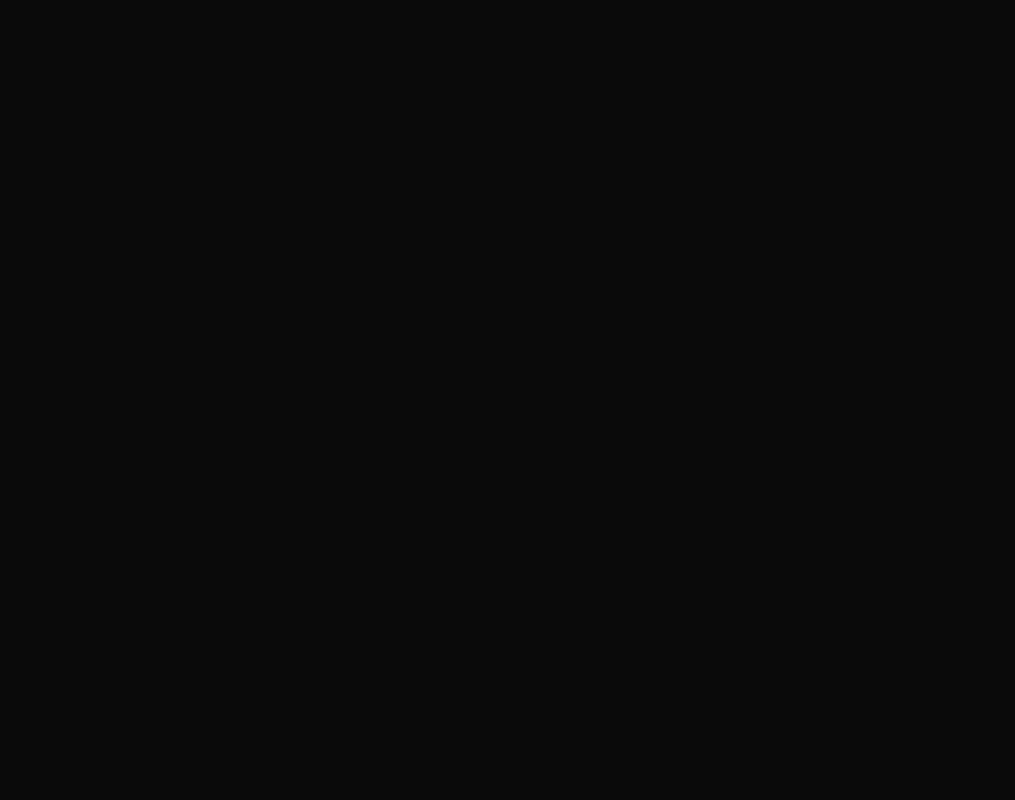
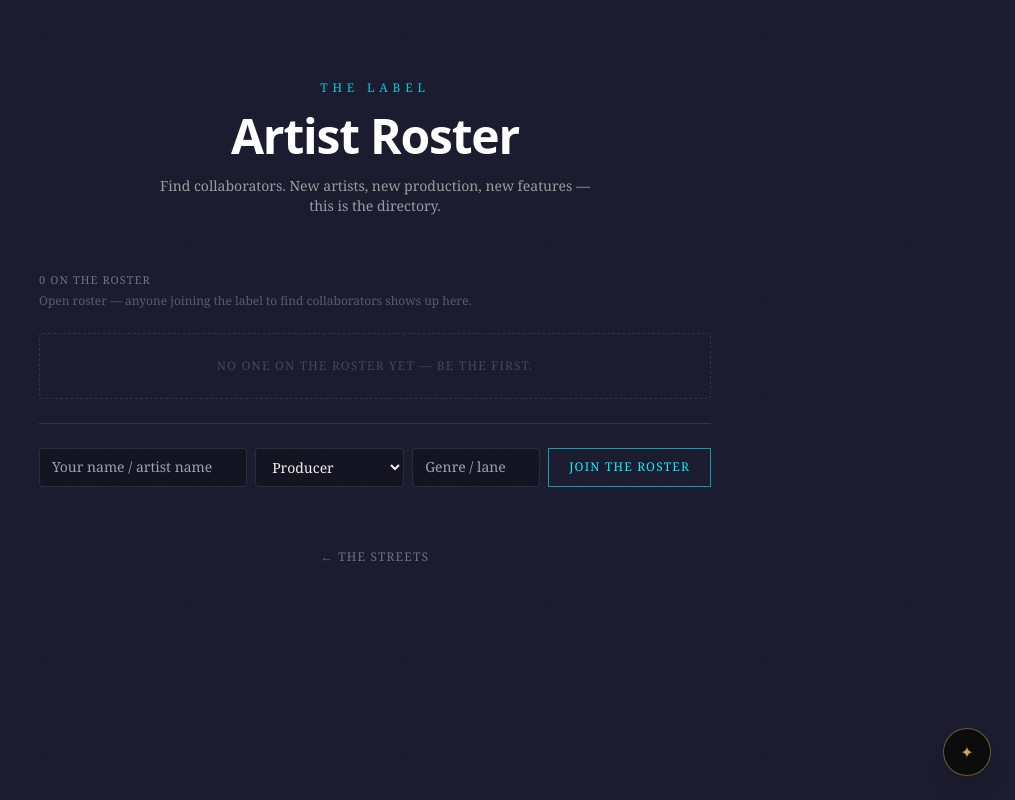
Before and after one commit to Businessbear1981/Active_Members_Only, a Next.js app: page /streets/roster in a window 1280 px wide. Before the commit this address had no page. Shown: the whole page, without its empty margins (265-1280 px from the left). Built offline with nearby package versions, Linux system fonts and the light colour scheme.

Commit message:
Add platform-wide Artist Roster for discovery/new collaborations and a real release-submission pipeline (Spotify/iTunes entry point)

```diff
--- a/app/streets/[genre]/[project]/page.tsx
+++ b/app/streets/[genre]/[project]/page.tsx
@@ -4,6 +4,7 @@ import { getSpace } from '@/lib/config'
 import Arranger from '@/components/streets/Arranger'
 import Collaborators from '@/components/streets/Collaborators'
 import ProjectAssets from '@/components/streets/ProjectAssets'
+import ReleasePipeline from '@/components/streets/ReleasePipeline'
 
 export default async function ProjectRoomPage({
   params,
@@ -35,6 +36,10 @@ export default async function ProjectRoomPage({
         <section className="border border-white/10 rounded p-5 bg-black/10">
           <ProjectAssets />
         </section>
+
+        <section className="border border-white/10 rounded p-5 bg-black/10">
+          <ReleasePipeline />
+        </section>
       </div>
 
       <div className="text-center mt-14">
--- a/app/streets/page.tsx
+++ b/app/streets/page.tsx
@@ -15,6 +15,15 @@ export default function StreetsPage() {
           Genre rooms, project rooms, the arranger, the roster, the contracts, the release pipeline.
           This is the label. This is where the work happens.
         </p>
+      </div>
+
+      <div className="max-w-2xl mx-auto flex justify-center mb-8">
+        <Link
+          href="/streets/roster"
+          className="px-6 py-3 border border-streets-cyan/50 text-streets-cyan text-xs tracking-widest uppercase hover:bg-streets-cyan/10 transition-colors"
+        >
+          Artist Roster →
+        </Link>
       </div>
 
       <div className="max-w-2xl mx-auto grid grid-cols-1 gap-4">
--- /dev/null
+++ b/app/streets/roster/page.tsx
@@ -0,0 +1,27 @@
+import Link from 'next/link'
+import LabelRoster from '@/components/streets/LabelRoster'
+
+export default function RosterPage() {
+  return (
+    <main className="min-h-screen bg-streets-bg px-6 py-20">
+      <div className="max-w-2xl mx-auto flex flex-col items-center text-center gap-4 mb-14">
+        <p className="text-xs tracking-[0.4em] uppercase text-streets-cyan opacity-80">THE LABEL</p>
+        <h1 className="text-3xl md:text-5xl font-sans font-bold tracking-tight text-white">Artist Roster</h1>
+        <p className="text-sm text-ivory/60 max-w-md">
+          Find collaborators. New artists, new production, new features — this is the directory.
+        </p>
+      </div>
+
+      <LabelRoster />
+
+      <div className="text-center mt-14">
+        <Link
+          href="/streets"
+          className="text-xs tracking-widest uppercase text-ivory/40 hover:text-streets-cyan transition-colors"
+        >
+          ← The Streets
+        </Link>
+      </div>
+    </main>
+  )
+}
--- /dev/null
+++ b/components/streets/LabelRoster.tsx
@@ -0,0 +1,104 @@
+'use client'
+
+import { useState } from 'react'
+
+type Role = 'Producer' | 'Vocalist' | 'Rapper' | 'Engineer' | 'Songwriter' | 'Guest Producer'
+
+interface RosterArtist {
+  id: string
+  name: string
+  role: Role
+  genre: string
+}
+
+const ROLES: Role[] = ['Producer', 'Vocalist', 'Rapper', 'Engineer', 'Songwriter', 'Guest Producer']
+
+export default function LabelRoster() {
+  const [artists, setArtists] = useState<RosterArtist[]>([])
+  const [name, setName] = useState('')
+  const [role, setRole] = useState<Role>('Producer')
+  const [genre, setGenre] = useState('')
+
+  function addArtist() {
+    if (!name.trim()) return
+    setArtists(prev => [
+      ...prev,
+      { id: `${Date.now()}`, name: name.trim(), role, genre: genre.trim() || 'Unspecified' },
+    ])
+    setName('')
+    setGenre('')
+  }
+
+  function removeArtist(id: string) {
+    setArtists(prev => prev.filter(a => a.id !== id))
+  }
+
+  return (
+    <div className="max-w-2xl mx-auto">
+      <p className="text-[11px] tracking-widest uppercase text-ivory/40 mb-1">
+        {artists.length} on the roster
+      </p>
+      <p className="text-ivory/30 text-xs mb-6">
+        Open roster — anyone joining the label to find collaborators shows up here.
+      </p>
+
+      <div className="flex flex-col gap-2 mb-6">
+        {artists.map(a => (
+          <div
+            key={a.id}
+            className="flex items-center justify-between px-4 py-3 border border-white/10 bg-white/[0.02] rounded"
+          >
+            <div>
+              <span className="text-ivory/90 text-sm">{a.name}</span>
+              <span className="text-streets-purple text-[10px] tracking-widest uppercase ml-2">{a.role}</span>
+              <span className="text-ivory/30 text-xs ml-2">· {a.genre}</span>
+            </div>
+            <button
+              onClick={() => removeArtist(a.id)}
+              className="text-ivory/30 hover:text-ivory/70 text-xs"
+              aria-label={`Remove ${a.name}`}
+            >
+              ×
+            </button>
+          </div>
+        ))}
+        {artists.length === 0 && (
+          <p className="text-ivory/20 text-xs uppercase tracking-widest text-center py-6 border border-dashed border-white/10 rounded">
+            No one on the roster yet — be the first.
+          </p>
+        )}
+      </div>
+
+      <div className="flex gap-2 flex-wrap justify-center border-t border-white/10 pt-6">
+        <input
+          value={name}
+          onChange={e => setName(e.target.value)}
+          onKeyDown={e => e.key === 'Enter' && addArtist()}
+          placeholder="Your name / artist name"
+          className="flex-1 min-w-[160px] bg-black/30 border border-white/10 text-ivory text-sm px-3 py-2 rounded focus:outline-none focus:border-streets-cyan"
+        />
+        <select
+          value={role}
+          onChange={e => setRole(e.target.value as Role)}
+          className="bg-black/30 border border-white/10 text-ivory text-sm px-3 py-2 rounded focus:outline-none focus:border-streets-cyan"
+        >
+          {ROLES.map(r => (
+            <option key={r} value={r}>{r}</option>
+          ))}
+        </select>
+        <input
+          value={genre}
+          onChange={e => setGenre(e.target.value)}
+          placeholder="Genre / lane"
+          className="w-32 bg-black/30 border border-white/10 text-ivory text-sm px-3 py-2 rounded focus:outline-none focus:border-streets-cyan"
+        />
+        <button
+          onClick={addArtist}
+          className="px-5 py-2 border border-streets-cyan/60 text-streets-cyan text-xs tracking-widest uppercase hover:bg-streets-cyan/10 transition-colors"
+        >
+          Join the Roster
+        </button>
+      </div>
+    </div>
+  )
+}
--- /dev/null
+++ b/components/streets/ReleasePipeline.tsx
@@ -0,0 +1,59 @@
+'use client'
+
+import { useState } from 'react'
+
+const STAGES = ['Submitted', 'In Review', 'Signed', 'Released'] as const
+type Stage = (typeof STAGES)[number]
+
+export default function ReleasePipeline() {
+  const [status, setStatus] = useState<Stage | null>(null)
+
+  return (
+    <div>
+      <p className="text-[11px] tracking-widest uppercase text-ivory/40 mb-1">Label Pipeline</p>
+      <p className="text-ivory/30 text-xs mb-5">
+        Submit this project to the label for release consideration — Spotify and iTunes distribution
+        run through this pipeline once a project is signed.
+      </p>
+
+      <div className="flex items-center gap-1 mb-6">
+        {STAGES.map((stage, i) => {
+          const currentIdx = status ? STAGES.indexOf(status) : -1
+          const reached = i <= currentIdx
+          return (
+            <div key={stage} className="flex-1 flex items-center gap-1">
+              <div className="flex-1 flex flex-col items-center gap-2">
+                <div
+                  className={`w-full h-1 rounded ${reached ? 'bg-streets-cyan' : 'bg-white/10'}`}
+                />
+                <p
+                  className={`text-[10px] tracking-widest uppercase ${
+                    reached ? 'text-streets-cyan' : 'text-ivory/30'
+                  }`}
+                >
+                  {stage}
+                </p>
+              </div>
+            </div>
+          )
+        })}
+      </div>
+
+      {status === null ? (
+        <button
+          onClick={() => setStatus('Submitted')}
+          className="px-5 py-2 border border-streets-cyan/60 text-streets-cyan text-xs tracking-widest uppercase hover:bg-streets-cyan/10 transition-colors"
+        >
+          Submit for Release
+        </button>
+      ) : status === 'Submitted' ? (
+        <p className="text-ivory/40 text-xs">
+          Submitted. Advancing past this stage requires real A&amp;R review — not something a member
+          can self-advance, and not wired to a backend yet.
+        </p>
+      ) : (
+        <p className="text-ivory/40 text-xs">Status: {status}</p>
+      )}
+    </div>
+  )
+}
```
